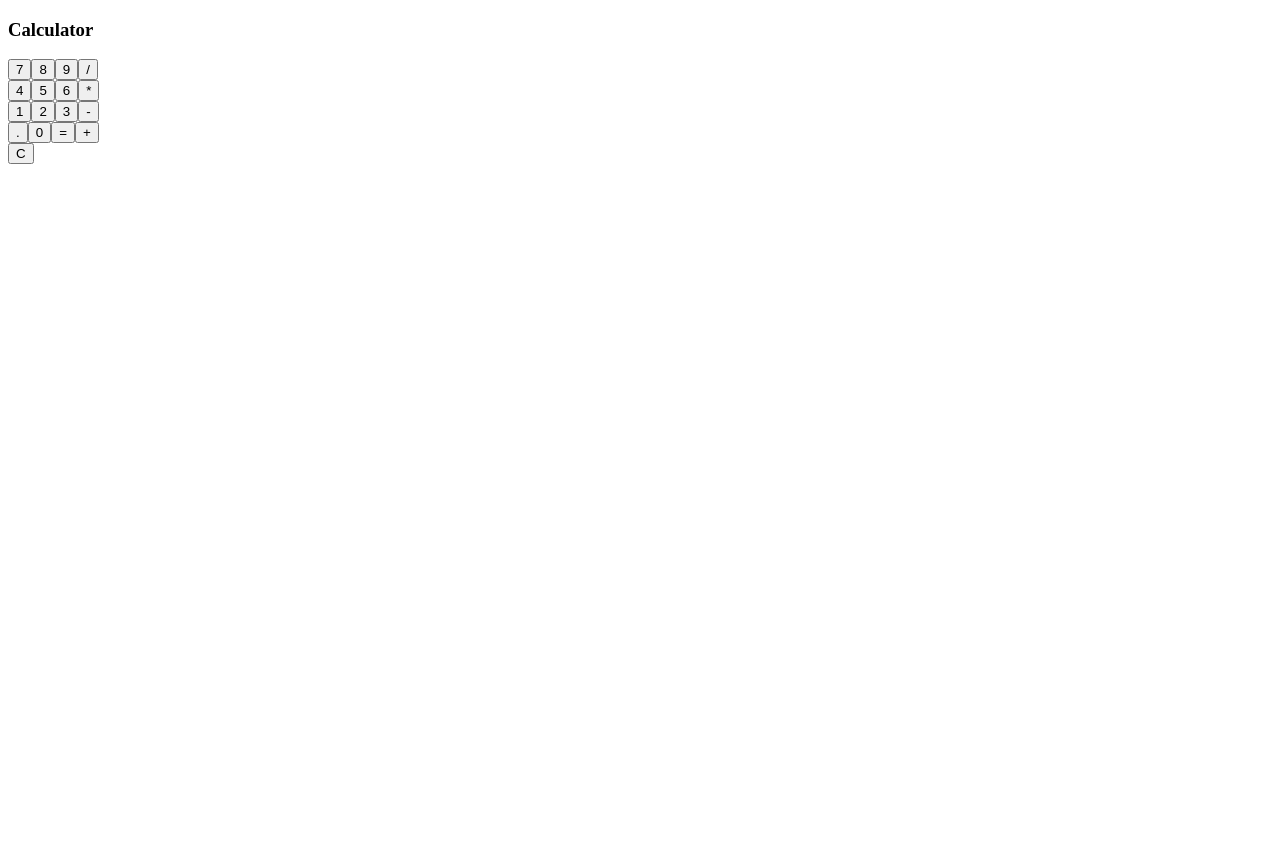
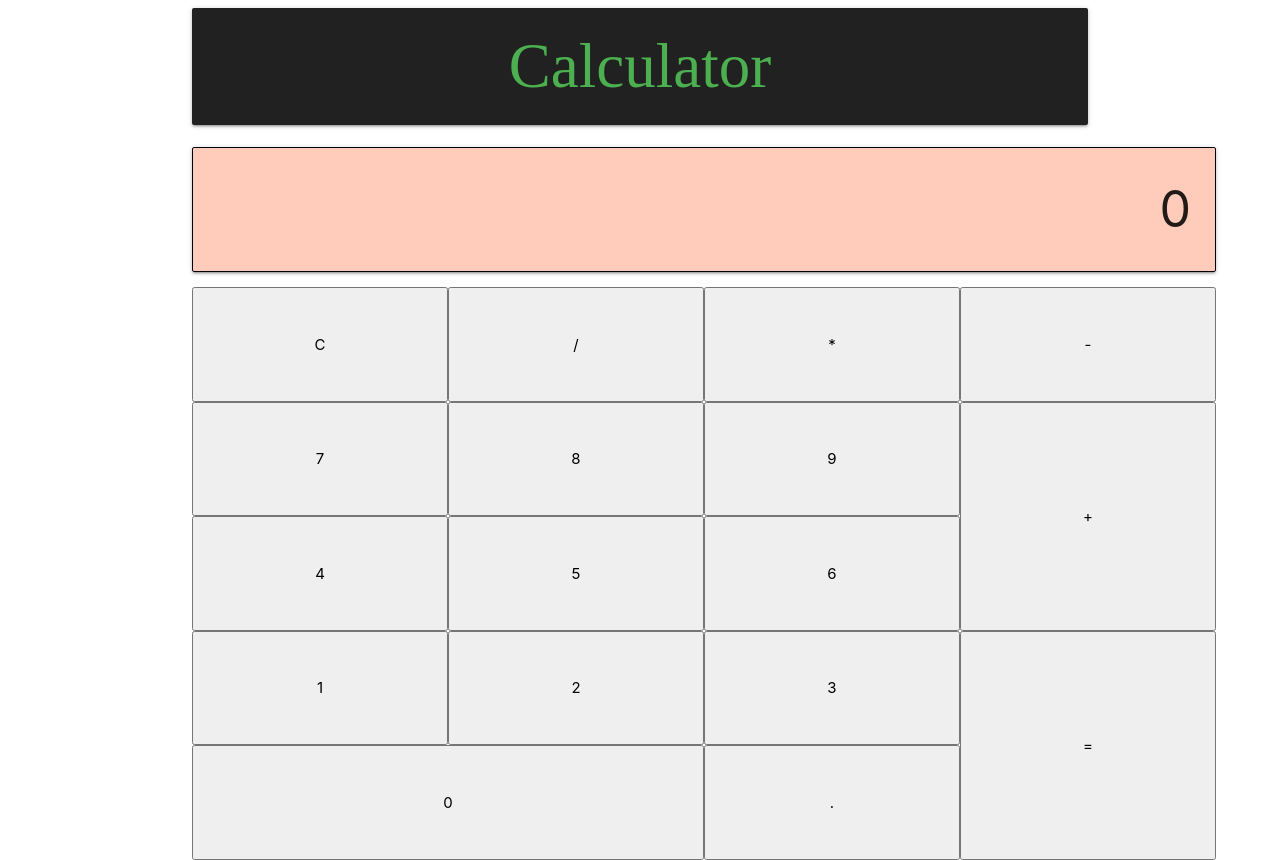
Before and after one commit to lakshaysharma14/ReactCalculator, a React app: page / in a window 1280 px wide. Before the commit the page ends 800 px from the top, so only its background shows below. Built offline with nearby package versions, Linux system fonts and the light colour scheme; a web font is replaced by a local one.

Commit message:
Fcc Calculator

```diff
--- a/public/index.html
+++ b/public/index.html
@@ -20,7 +20,13 @@
       work correctly both with client-side routing and a non-root public URL.
       Learn how to configure a non-root public URL by running `npm run build`.
     -->
-	<title>React App</title>
+    <link href="https://fonts.googleapis.com/css?family=ZCOOL+KuaiLe" rel="stylesheet">
+      <!-- Compiled and minified CSS -->
+      <link rel="stylesheet" href="https://cdnjs.cloudflare.com/ajax/libs/materialize/1.0.0/css/materialize.min.css">
+
+      <!-- Compiled and minified JavaScript -->
+      <script src="https://cdnjs.cloudflare.com/ajax/libs/materialize/1.0.0/js/materialize.min.js"></script>
+	<title>Reactjs Calculator App</title>
 </head>
 
 <body>
@@ -38,6 +44,7 @@
       To begin the development, run `npm start` or `yarn start`.
       To create a production bundle, use `npm run build` or `yarn build`.
     -->
+   <script src="https://cdn.freecodecamp.org/testable-projects-fcc/v1/bundle.js "></script>
 </body>
 
 </html>
--- /dev/null
+++ b/src/App.css
@@ -0,0 +1,94 @@
+#calcGrid{
+    margin: 0 auto;
+    height:90vh;
+    width:80vw;
+    display:grid;
+    grid-template-rows: 1fr 1fr 1fr 1fr 1fr 1fr;
+    grid-template-columns: 1fr 1fr 1fr 1fr;
+   }
+   h1{
+       text-align: center;
+       font-family: 'ZCOOL KuaiLe', cursive;
+   }
+   .button{
+    width:100%;
+    height:100%;
+   }
+   #display{
+    width:100%;
+    border: 1px solid black;
+    display:flex;
+    justify-content:flex-end;
+    align-items:center;
+    font-size:50px;
+    grid-row:1/2;
+    grid-column:1/5;
+   }
+   #divide{
+    grid-row:2/3;
+    grid-column:2/3;
+   }
+   #multiply{
+    grid-row:2/3;
+    grid-column:3/4;
+   }
+   #subtract{
+    grid-row:2/3;
+    grid-column:4/5;
+   }
+   #seven{
+    grid-row:3/4;
+    grid-column:1/2;
+   }
+   #eight{
+    grid-row:3/4;
+    grid-column:2/3;
+   }
+   #nine{
+    grid-row:3/4;
+    grid-column:3/4;
+   }
+   #four{
+    grid-row:4/5;
+    grid-column:1/2;
+   }
+   #five{
+    grid-row:4/5;
+    grid-column:2/3;
+   }
+   #six{
+    grid-row:4/5;
+    grid-column:3/4;
+   }
+   #one{
+    grid-row:5/6;
+    grid-column:1/2;
+   }
+   #two{
+    grid-row:5/6;
+    grid-column:2/3;
+   }
+   #three{
+    grid-row:5/6;
+    grid-column:3/4;
+   }
+   #zero{
+    grid-row:6/7;
+    grid-column:1/3;
+   }
+   #decimal{
+    grid-row:6/7;
+    grid-column:3/4;
+   }
+   #add{
+    grid-row:3/5;
+    grid-column:4/5;
+   }
+   #equals{
+    grid-row:5/7;
+    grid-column:4/5;
+   }
+   #clear{
+    grid-row:2/3;
+    grid-column:1/2;
+   }
--- /dev/null
+++ b/src/Button.js
@@ -0,0 +1,14 @@
+import React, { Component } from 'react';
+
+class Button extends React.Component{
+    runParentHandleClick = () => {
+      this.props.handleClick(this.props.name)
+    }
+    render(){
+      return(
+      <button id={this.props.id} onClick={this.runParentHandleClick} className="button">{this.props.name}</button>
+      )
+    }
+  }
+
+export default Button;
--- a/src/Calculator.js
+++ b/src/Calculator.js
@@ -1,4 +1,7 @@
 import React, {Component} from "react";
+import Screen from './Screen.js';
+import Button from './Button';
+import './App.css';
 
 class Calculator extends Component{
   constructor(props)
@@ -6,90 +9,104 @@ class Calculator extends Component{
       super(props);
       this.state=
       {
-          exp:""
-
+          currentNumber: "0",
+          operatorFlag:false,
+          decimalFlag:false
 
       }
   }
 
-  handleClick(btnVal)
+  handleClick = (buttonName) =>
   {
-    console.log(btnVal);
-    var curr = this.state.exp;
-
-    if(btnVal==="=")
-    {
-      this.setState
-      ({
-          exp:String(eval(curr))
-      });
-
+    let currentNumber = this.state.currentNumber
+    let operatorFlag = this.state.operatorFlag
+    switch(true){
+        case buttonName === "0" ||
+             buttonName === "1" ||
+             buttonName === "2" ||
+             buttonName === "3" ||
+             buttonName === "4" ||
+             buttonName === "5" ||
+             buttonName === "6" ||
+             buttonName === "7" ||
+             buttonName === "8" ||
+             buttonName === "9" :
+        if(this.state.currentNumber!=="0")
+        {
+          currentNumber += buttonName
+          operatorFlag = false
+        }
+        else
+        {
+          currentNumber = buttonName
+        }
+        break
+        case buttonName === "+" ||
+             buttonName === "-" ||
+             buttonName === "*" ||
+             buttonName === "/" :
+        if(!this.state.operatorFlag)
+        {
+          currentNumber += buttonName
+          operatorFlag = true
+          this.setState({decimalFlag:false})
+        }
+        else
+        {
+          const newNumber = currentNumber.slice(0,currentNumber.length-1)
+          currentNumber = newNumber
+          currentNumber += buttonName
+        }
+        break
+        case buttonName === "C":
+          currentNumber = "0"
+          operatorFlag = false
+          this.setState({decimalFlag:false})
+        break
+        case buttonName === "=":
+          currentNumber = eval(currentNumber)
+          operatorFlag = false
+          this.setState({decimalFlag:true})
+        break
+        case buttonName === ".":
+          if(!this.state.decimalFlag){
+            currentNumber += "."
+            this.setState({decimalFlag:true})
+          }
     }
-
-    else if(btnVal==="C")
-    {
-      this.setState
-      ({
-        exp:""
-      });
-    }
-
-    else
-    {
-      this.setState
-      ({
-      exp: curr + btnVal
-      });
-    }
-
+    this.setState({operatorFlag})
+    this.setState({currentNumber})
   }
-
-  render(){
-        return(
-        <div>
-        <h3>Calculator</h3>
-        <p>{this.state.exp}</p>
-
-        <button onClick ={ ()=>{this.handleClick(7);} } > 7 </button>
-        <button onClick ={ ()=>{this.handleClick(8);} } > 8 </button>
-        <button onClick ={ ()=>{this.handleClick(9);} } > 9 </button>
-        <button onClick={() => {this.handleClick("/"); }} > / </button>
-
-        <br/>
-
-        <button onClick={() => {this.handleClick(4); }} > 4 </button>
-        <button onClick={() => {this.handleClick(5); }} > 5 </button>
-        <button onClick={() => {this.handleClick(6); }} > 6 </button>
-        <button onClick={() => {this.handleClick("*"); }} > * </button>
-
-        <br />
-
-        <button onClick={() => {this.handleClick(1); }} > 1 </button>
-        <button onClick={() => {this.handleClick(2); }} > 2 </button>
-        <button onClick={() => {this.handleClick(3); }} > 3 </button>
-        <button onClick={() => {this.handleClick("-"); }} > - </button>
-
-        <br />
-
-        <button onClick={() => {this.handleClick("."); }} > . </button>
-        <button onClick={() => {this.handleClick(0); }} > 0 </button>
-        <button onClick={() => {this.handleClick("="); }} > = </button>
-        <button onClick={() => {this.handleClick("+"); }} > + </button>
-
-        <br/>
-
-        <button onClick={() => {this.handleClick("C"); }} > C </button>
-
-        </div>
 
 
 
+  render(){
+    return(
+     <div className="container ">
+        <h1 className="green-text card-panel #212121 grey darken-4">Calculator</h1>
+        <div id="calcGrid">
+        <Screen  id="display" currentNumber={this.state.currentNumber} />
 
+        <Button id="zero" name="0" handleClick={this.handleClick} />
+        <Button id="one" name="1" handleClick={this.handleClick} />
+        <Button id="two" name="2" handleClick={this.handleClick} />
+        <Button id="three" name="3" handleClick={this.handleClick} />
+        <Button id="four" name="4" handleClick={this.handleClick} />
+        <Button id="five" name="5" handleClick={this.handleClick} />
+        <Button id="six" name="6" handleClick={this.handleClick} />
+        <Button id="seven" name="7" handleClick={this.handleClick} />
+        <Button id="eight" name="8" handleClick={this.handleClick} />
+        <Button id="nine" name="9" handleClick={this.handleClick} />
+        <Button id="clear" name="C" handleClick={this.handleClick} />
+        <Button id="equals" name="=" handleClick={this.handleClick} />
+        <Button id="decimal" name="." handleClick={this.handleClick} />
+        <Button id="add" name="+" handleClick={this.handleClick} />
+        <Button id="subtract" name="-" handleClick={this.handleClick} />
+        <Button id="multiply" name="*" handleClick={this.handleClick} />
+        <Button id="divide" name="/" handleClick={this.handleClick} />
+        </div>
+     </div>
     );
-
-
-
-
   }
 }
 
--- /dev/null
+++ b/src/Screen.js
@@ -0,0 +1,13 @@
+import React, { Component } from 'react';
+
+class Screen extends React.Component{
+    render(){
+      return(
+      <div className="card-panel #ffccbc deep-orange lighten-4 "id={this.props.id}>
+          {this.props.currentNumber}
+      </div>
+      )
+    }
+  }
+
+export default Screen;
```
Also changed, not shown: 1 other file.
